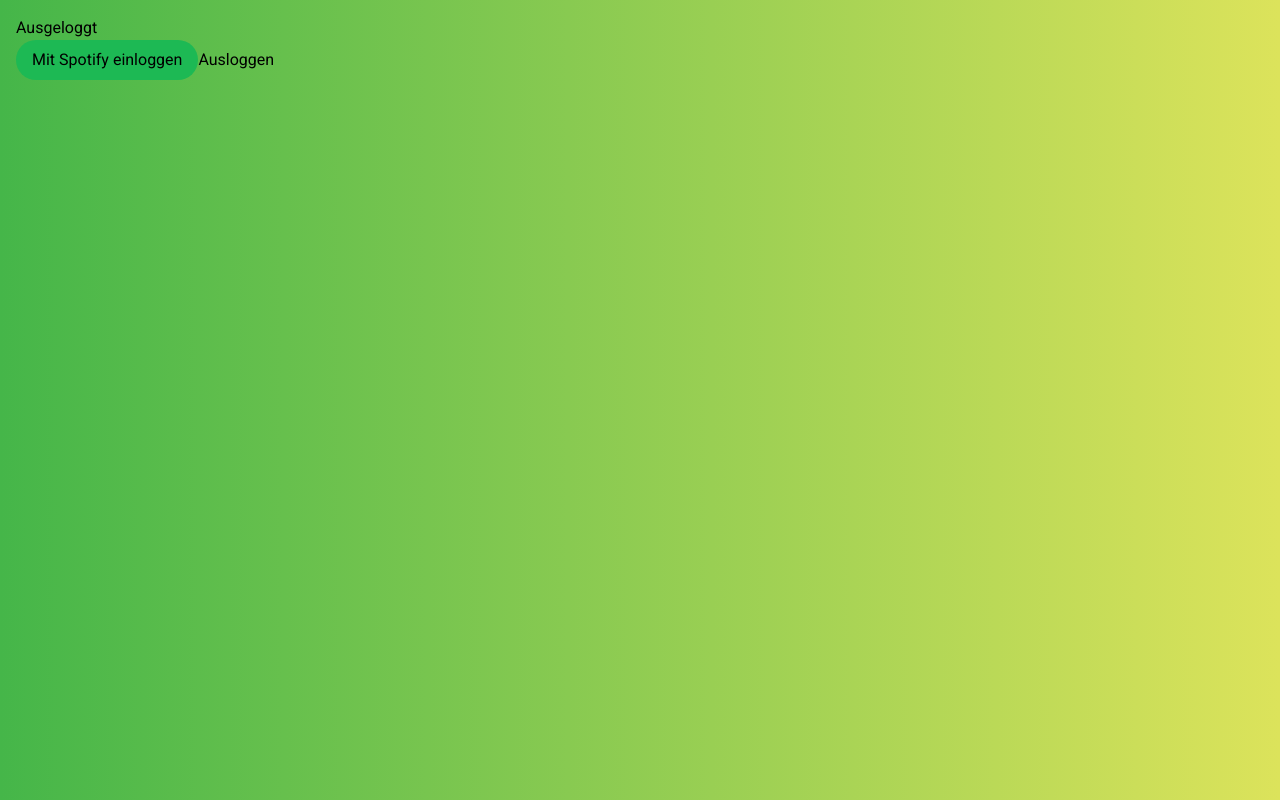
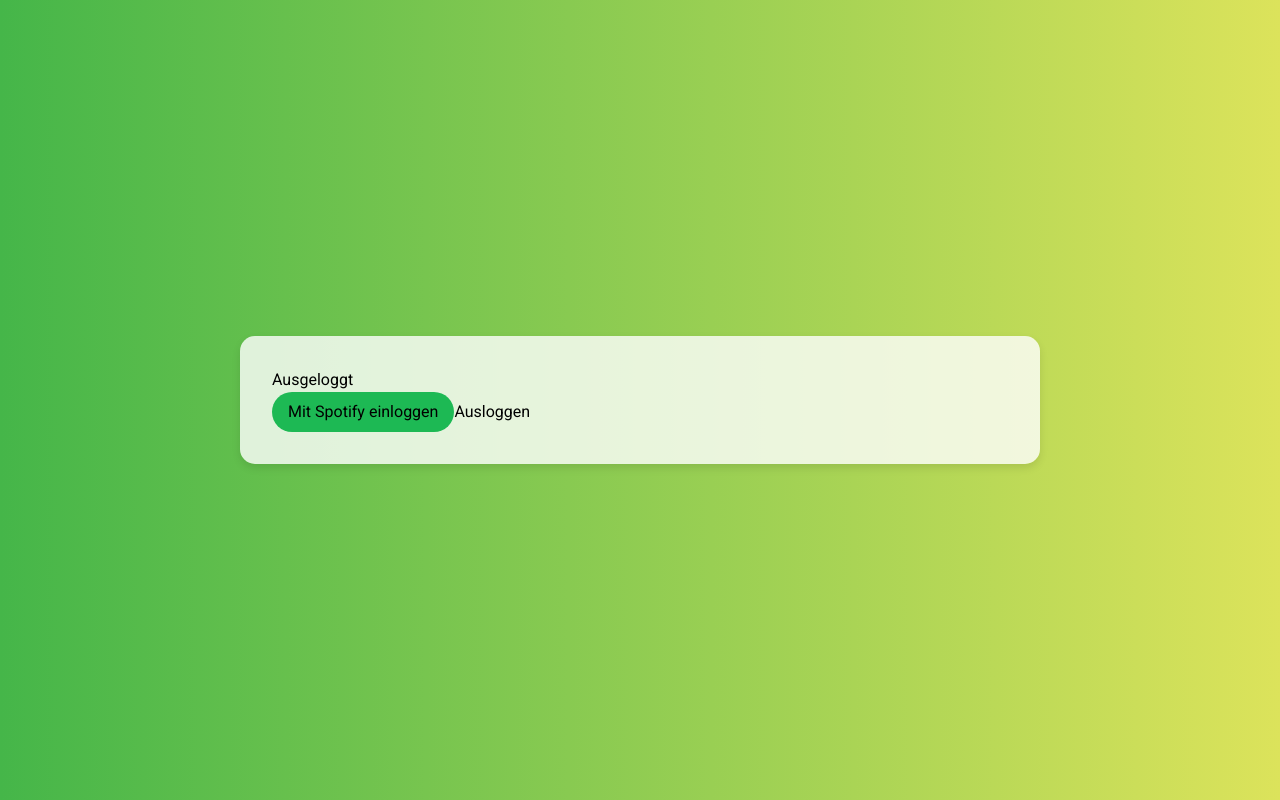
Before and after one commit to tleuschner/spotify-personality-ai, a Next.js app: page / in a window 1280 px wide. Built offline with nearby package versions, Linux system fonts and the light colour scheme; no server answers.

Commit message:
Update globals.css

```diff
--- a/app/globals.css
+++ b/app/globals.css
@@ -16,19 +16,31 @@
   }
 }
 
+main {
+  width: 800px;
+  background-color: rgba(255, 255, 255, 0.8);
+  padding: 2rem;
+  border-radius: 15px;
+  box-shadow: 0 4px 8px rgba(0, 0, 0, 0.1);
+}
+
 body {
   padding: 1rem;
-  background: #dce35b; /* fallback for old browsers */
-  background: -webkit-linear-gradient(
-    to right,
-    #45b649,
-    #dce35b
-  ); /* Chrome 10-25, Safari 5.1-6 */
-  background: linear-gradient(
-    to right,
-    #45b649,
-    #dce35b
-  ); /* W3C, IE 10+/ Edge, Firefox 16+, Chrome 26+, Opera 12+, Safari 7+ */
+  background: linear-gradient(to right, #45b649, #dce35b);
+  display: flex;
+  justify-content: center;
+  align-items: center;
+  min-height: 100vh;
+  font-family: "Arial", sans-serif;
+}
+
+@media screen and (max-width: 600px) {
+  body {
+    padding: 0.5rem;
+  }
+  main {
+    padding: 1rem;
+  }
 }
 
 .spotify-login-button {
```
